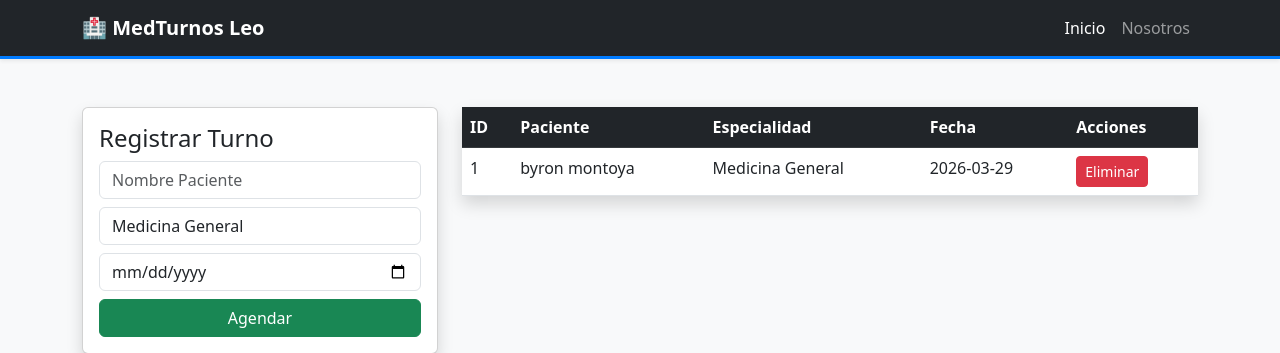
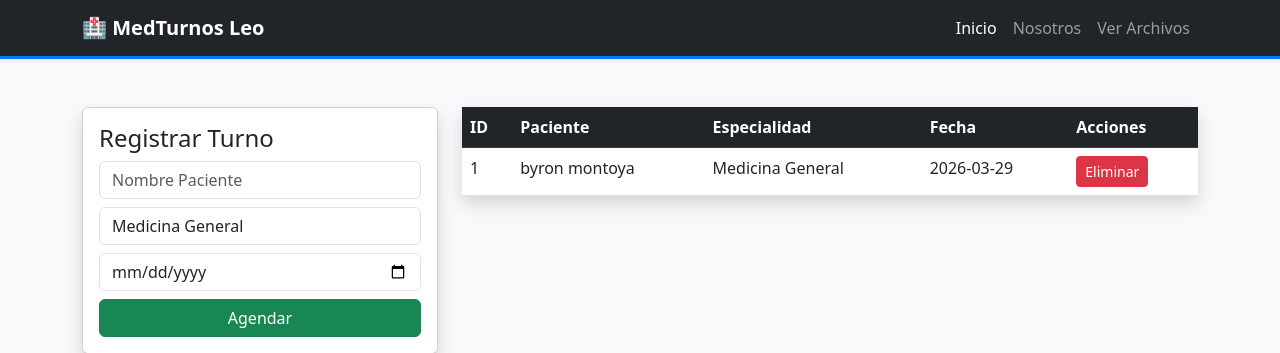
Before and after one commit to Reos98/semana-9, a Flask app: page / in a window 1280 px wide. Shown: the top 353 px of the page. Run offline with Flask 3, Linux system fonts and the light colour scheme.

Commit message:
semana 12

```diff
--- a/templates/base.html
+++ b/templates/base.html
@@ -24,6 +24,8 @@
                     </li>
                     <li class="nav-item">
                         <a class="nav-link" href="/about">Nosotros</a>
+                    <li class="nav-item">
+                        <a class="nav-link" href="/datos">Ver Archivos</a>
                     </li>
                 </ul>
             </div>
```
